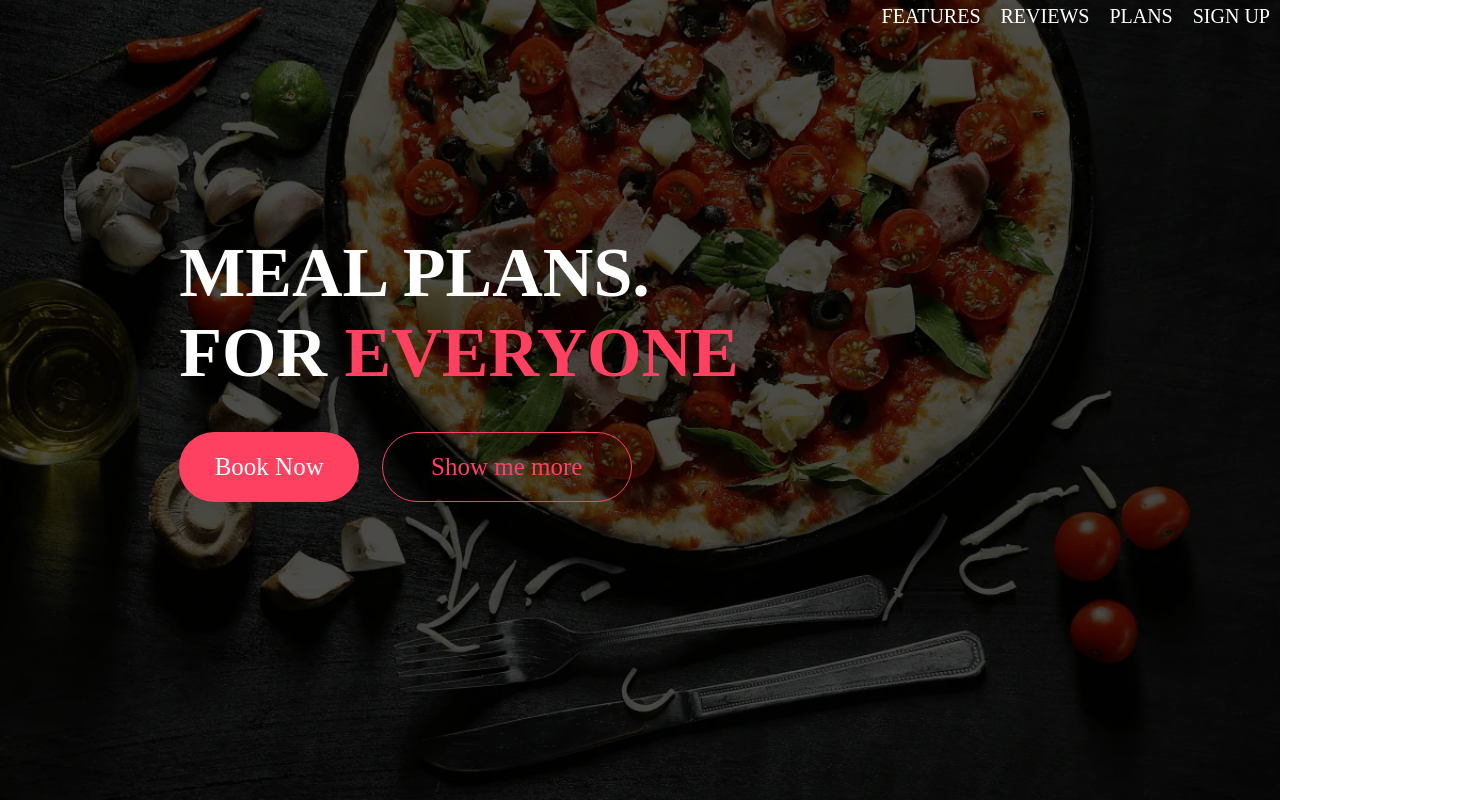
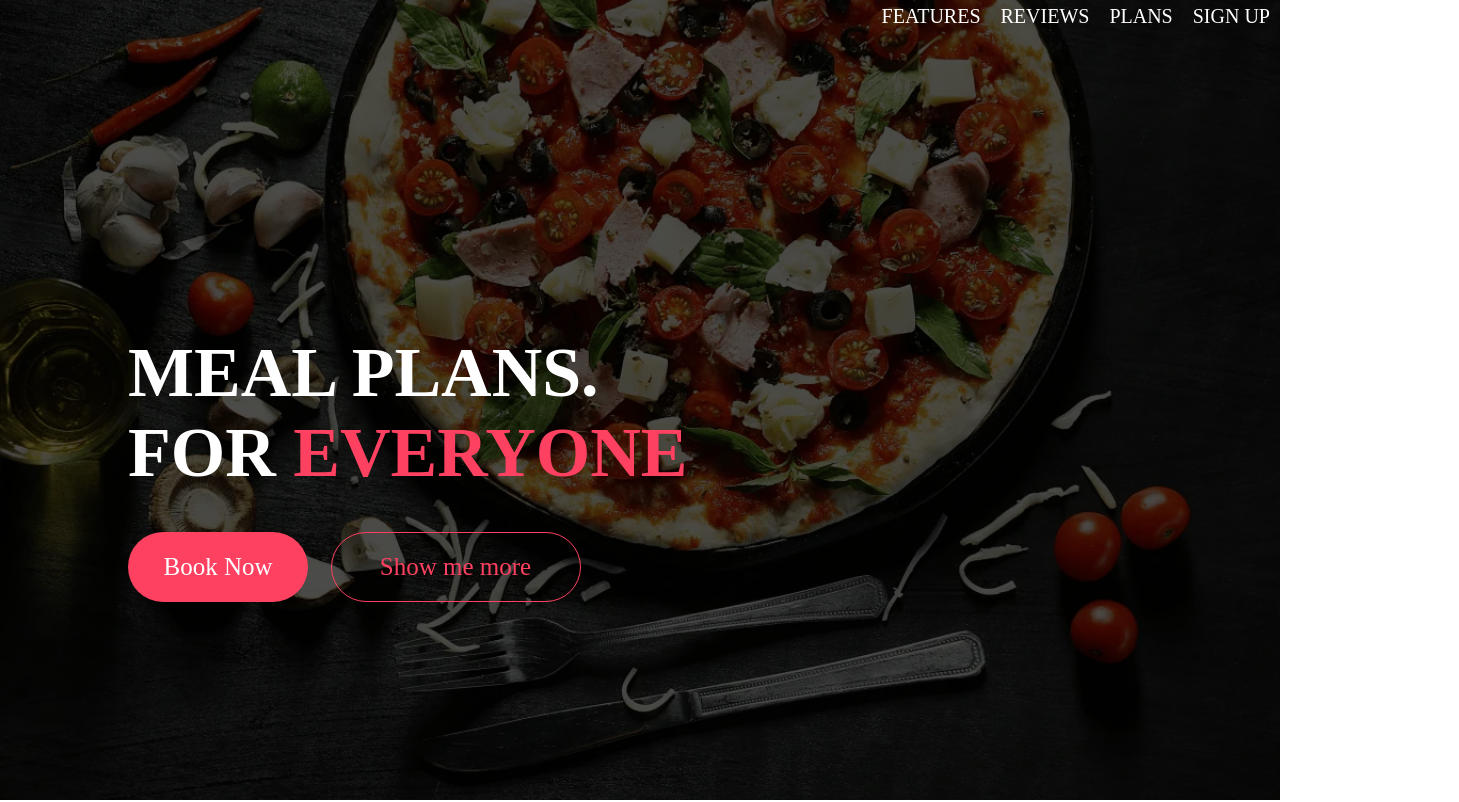
Before and after one commit to uditsehra/Food-Subscription, a plain HTML site: page index.html in a window 1280 px wide. Shown: the top 802 px of the page, 1459 px wide, since content can reach past the window. Drawn offline with Linux system fonts and the light colour scheme.

Commit message:
Fixed the width issue

```diff
--- a/css/fs-style.css
+++ b/css/fs-style.css
@@ -9,25 +9,27 @@
 }
 
 .hb-layer{
+    position: absolute;
     background-color: rgba(0, 0, 0, 0.7);
     top: 0;
     left: 0;
     width: 100%;
-    height: 100%;
+    height: 100vh;
 }
 
 .hb-head{
     position: relative;
-    /* position: absolute; */
-    top: 25%;
-    left: 14%;
+    top: 30rem;
+    /* left: 20rem; */
     text-align:left;
+    padding-left: 10%;
     font-size: 9.0rem;
+    width: 100%;
     display: flex;
+    justify-content: center;
+    box-sizing: border-box;
     flex-flow: column wrap;
-    /* flex-wrap: wrap; */
     /* border: 1px solid green; */
-
 }
 
 
```
